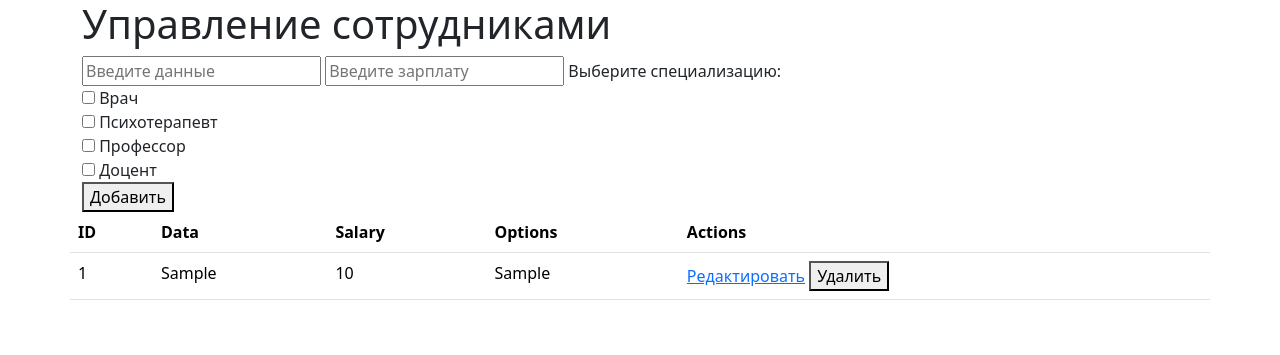
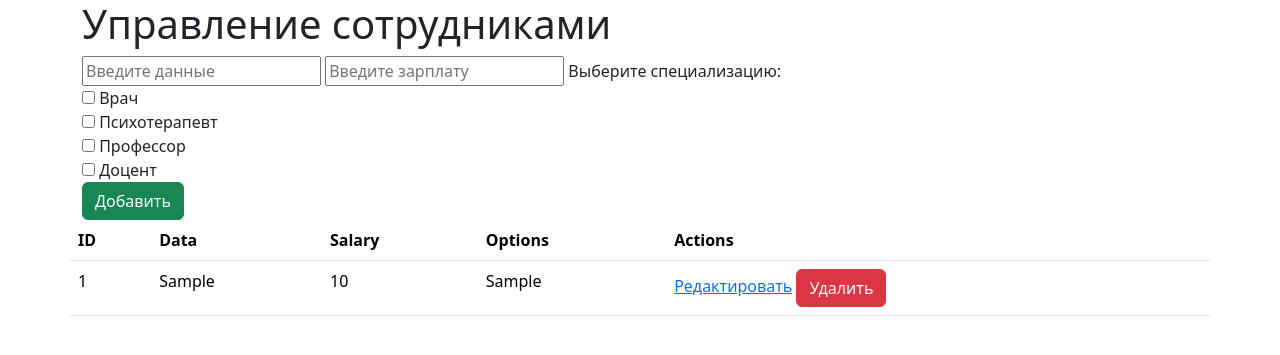
Before and after one commit to sfincter/pythonBack, a Flask app: page / in a window 1280 px wide. Shown: the top 355 px of the page. Run offline with Flask 3, Linux system fonts and the light colour scheme; tables that the repository leaves empty hold one stand-in row (values such as "Sample post").

Commit message:
editable

```diff
--- a/templates/index.html
+++ b/templates/index.html
@@ -21,7 +21,7 @@
                 <input type="checkbox" name="options" value="Профессор"> Профессор<br>
                 <input type="checkbox" name="options" value="Доцент"> Доцент<br>
 
-                <button class="addBtn" type="submit">Добавить</button>
+                <button class="btn btn-success" type="submit">Добавить</button>
             </form>
 
 
@@ -45,7 +45,7 @@
                 <!-- Кнопка редактирования -->
                 <a href="{{ url_for('edit_data', data_id=item.id) }}">Редактировать</a>
                 <form action="{{ url_for('delete_data', data_id=item.id) }}" method="post" style="display:inline;">
-                    <button type="submit" onclick="return confirm('Удалить запись?')">Удалить</button>
+                    <button class="btn btn-danger" type="submit" onclick="return confirm('Удалить запись?')">Удалить</button>
                 </form>
             </td>
         </tr>
```
